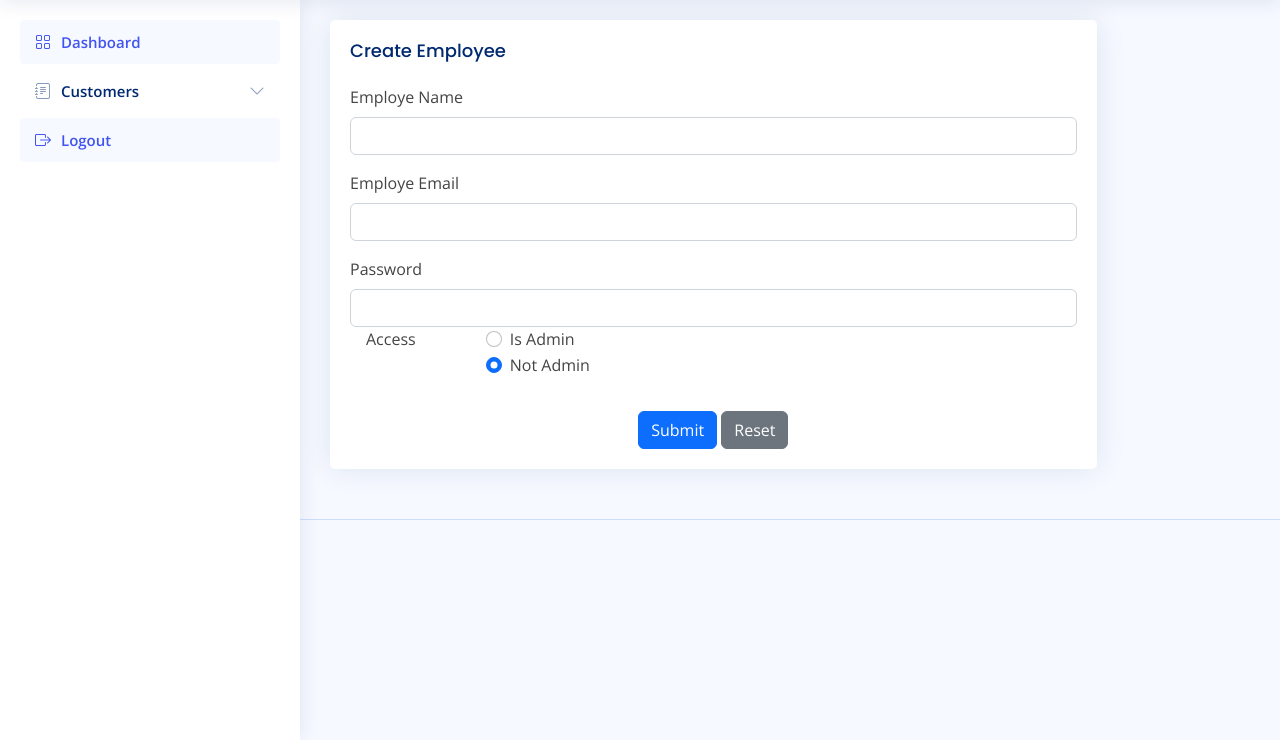
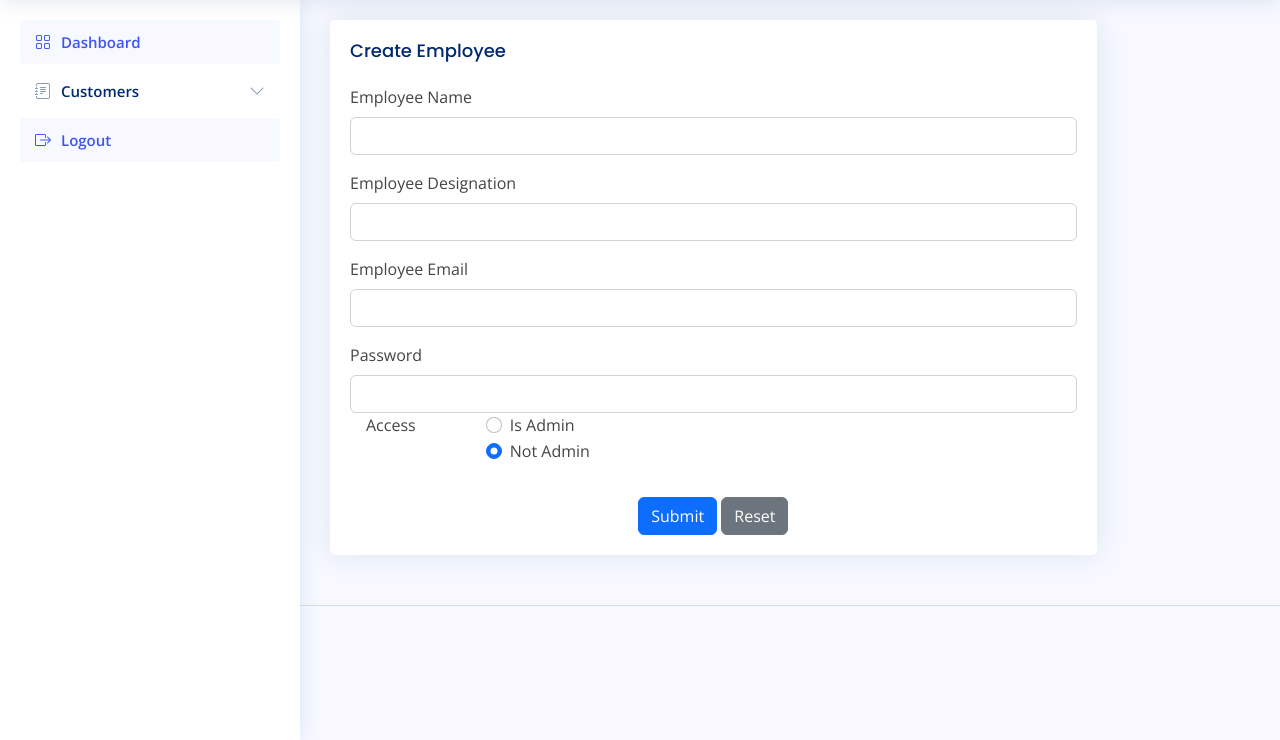
Before and after one commit to SiddharthKoyugura/FocusEdge, a Flask app: page /create-member in a window 1280 px wide. Shown: the part 60-800 px from the top of the page. Run offline with Flask 3, Linux system fonts and the light colour scheme; the visitor is signed in with stand-in values (Sample User, id 1); some libraries are stand-ins or nearby versions.

Commit message:
refactor

```diff
--- a/app.py
+++ b/app.py
@@ -22,6 +22,7 @@ class Employee(UserMixin, db.Model):
     email = db.Column(db.Text, unique=True, nullable=False)
     password = db.Column(db.Text, nullable=False)
     company = db.Column(db.Text, nullable=False)
+    designation = db.Column(db.Text, nullable=False)
     is_admin = db.Column(db.Integer, nullable=False)
 
 class Customer(db.Model):
@@ -147,6 +148,7 @@ def create_member():
             ename=ename,
             password=password,
             company=company,
+            designation=request.form.get("designation"),
             email=email,
             is_admin=int(isAdmin)
         )
@@ -238,19 +240,32 @@ def read_customers():
     customers = Customer.query.filter_by(company=company).all()
     customer_size = len(customers)
     if request.method == "POST":
-        for customer in customers:
-            is_checked = request.form.get(str(customer.id))
-            if is_checked:
+        all_checked = request.form.get("all")
+        if all_checked:
+            for customer in customers:
                 message = request.form.get("message")
                 if customer.can_email == 1:
                     try:
                         send_mail(email=customer.email, header=f'From {customer.company}', message=message)
                     except:
                         pass
-
                 if customer.can_mobile == 1:
                     send_sms(6305461499, message)
                     send_whatsapp(6305461499, message)
+        else:
+            for customer in customers:
+                is_checked = request.form.get(str(customer.id))
+                if is_checked:
+                    message = request.form.get("message")
+                    if customer.can_email == 1:
+                        try:
+                            send_mail(email=customer.email, header=f'From {customer.company}', message=message)
+                        except:
+                            pass
+
+                    if customer.can_mobile == 1:
+                        send_sms(6305461499, message)
+                        send_whatsapp(6305461499, message)
         return redirect(url_for('read_customers'))
     return render_template("view-customer.html",customer_size = customer_size, current_user=current_user, is_admin=is_admin(), customers=customers)
 
@@ -290,16 +305,22 @@ def register():
         email = request.form.get("email")
         password = request.form.get("password")
         company = request.form.get("company")
+        designation = request.form.get("designation")
         is_admin = 1
         new_employee = Employee(
             ename=ename,
             password=password,
             company=company,
+            designation=designation,
             email=email,
             is_admin=is_admin
         )
-        db.session.add(new_employee)
-        db.session.commit()
+        try:
+            db.session.add(new_employee)
+            db.session.commit()
+        except:
+            flash("User already registered")
+            return redirect(url_for("register"))
         login_user(new_employee)
         return redirect(url_for('home'))
     return render_template("register.html")
--- a/templates/create-member.html
+++ b/templates/create-member.html
@@ -15,11 +15,15 @@
         <!-- Vertical Form -->
         <form class="row g-3 justify-content-center" action="{{ url_for('create_member') }}" method="post">
             <div class="col-12">
-            <label for="inputNanme4" class="form-label">Employe Name</label>
+            <label for="inputNanme4" class="form-label">Employee Name</label>
             <input type="text" name="ename" class="form-control" id="inputNanme4">
             </div>
             <div class="col-12">
-            <label for="inputEmail4" class="form-label">Employe Email</label>
+            <label for="inputNanme2" class="form-label">Employee Designation</label>
+            <input type="text" name="designation" class="form-control" id="inputNanme2">
+            </div>
+            <div class="col-12">
+            <label for="inputEmail4" class="form-label">Employee Email</label>
             <input type="email" name="email" class="form-control" id="inputEmail4">
             </div>
             <div class="col-12">
--- a/templates/view-members.html
+++ b/templates/view-members.html
@@ -3,7 +3,7 @@
 
 <main id="main" class="main">
 
-  <form style="margin-top: 10vh; width: 60vw; margin-left: 10vw;" method="POST" action="{{ url_for('read_members') }}">
+  <form style="margin-top: 10vh; width: 70vw; margin-left: 5vw;" method="POST" action="{{ url_for('read_members') }}">
     <div class="card-body">
       <div class="card">
         <table class="table table-striped">
@@ -12,6 +12,7 @@
               <th scope="col">id</th>
               <th scope="col">Name</th>
               <th scope="col">Email</th>
+              <th scope="col">Designation</th>
               <th scope="col">Admin</th>
               <th scope="col">Start Date</th>
             </tr>
@@ -21,6 +22,7 @@
             <th scope="row">{{ i+1 }}</th>
             <td>{{employees[i].ename}}</td>
             <td>{{employees[i].email}}</td>
+            <td>{{employees[i].designation}}</td>
             {% if employees[i].is_admin == 1: %}
                 <td>Yes</td>
             {% else: %}
```
Also changed, not shown: templates/login.html (+7 -8 lines), templates/register.html (+15 -8 lines), templates/view-customer.html (+9 -3 lines).
